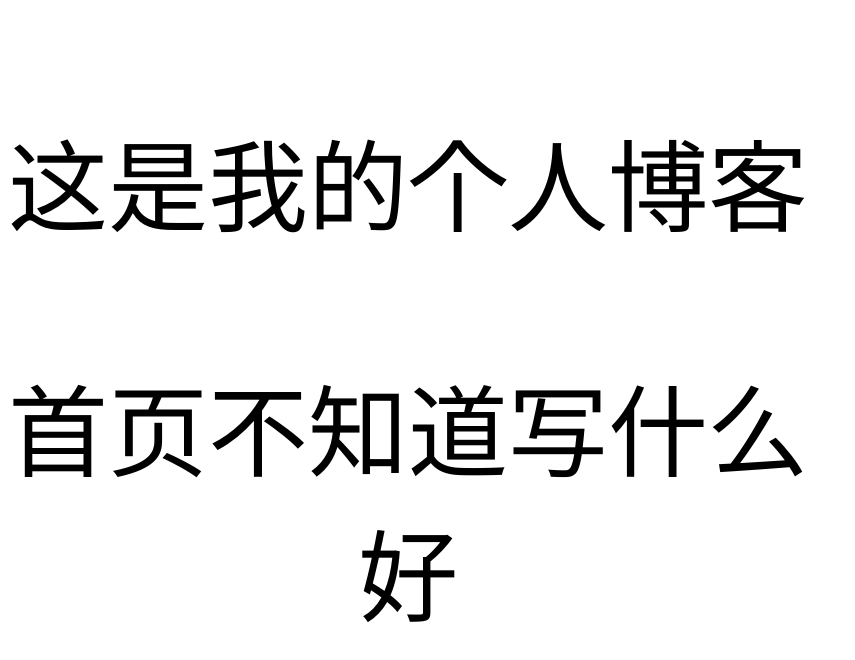
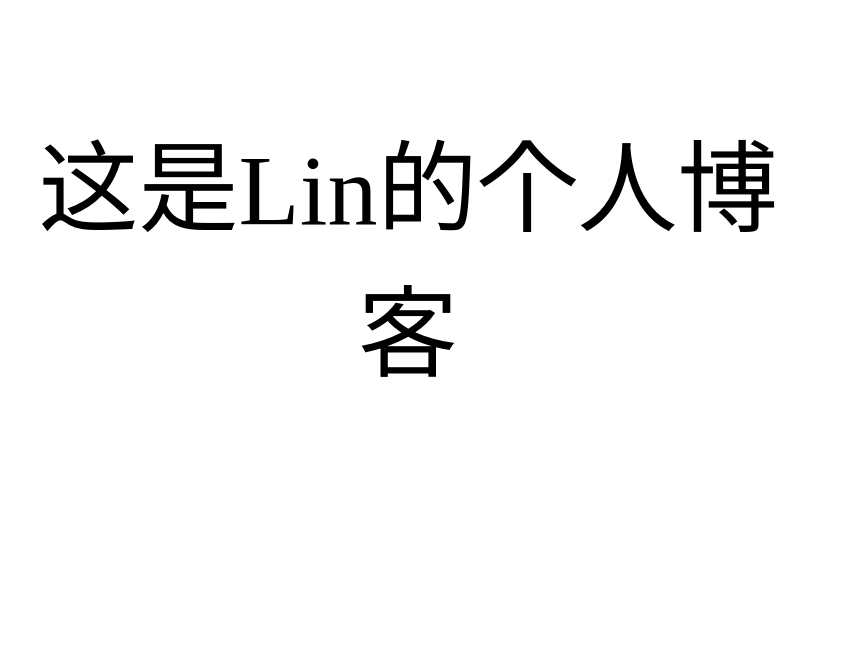
Before and after one commit to Bill70058/blog, a plain HTML site: page home.html in a window 1280 px wide. Shown: the whole page, without its empty margins (0-855 px from the left). Drawn offline with Linux system fonts and the light colour scheme.

Commit message:
Update home.html

```diff
--- a/home.html
+++ b/home.html
@@ -20,7 +20,7 @@
 	</head>
 	<body>
 		<div id="home">
-			<p>这是我的个人博客</p><p>首页不知道写什么好</p>
+			<p>这是Lin的个人博客</p>
 		</div>
 	</body>
 </html>
```
